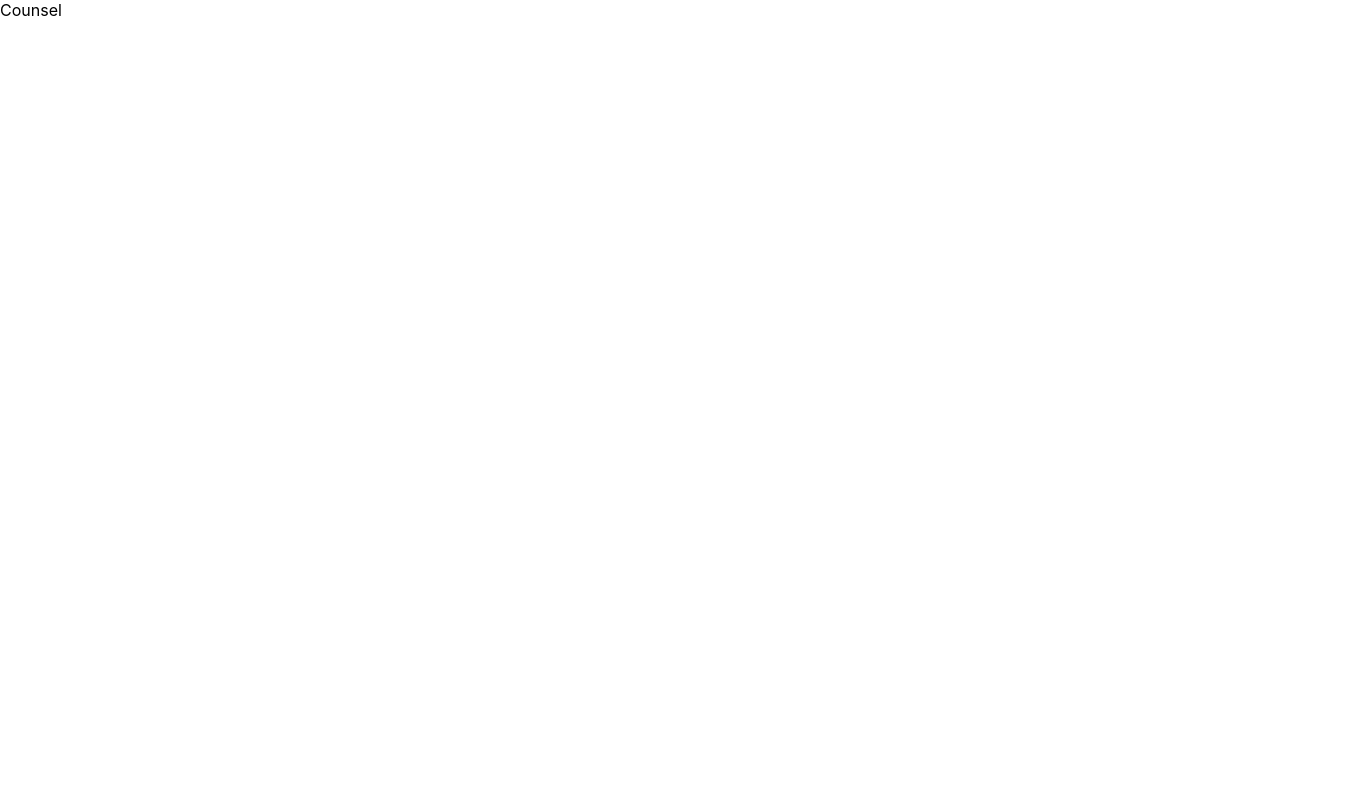
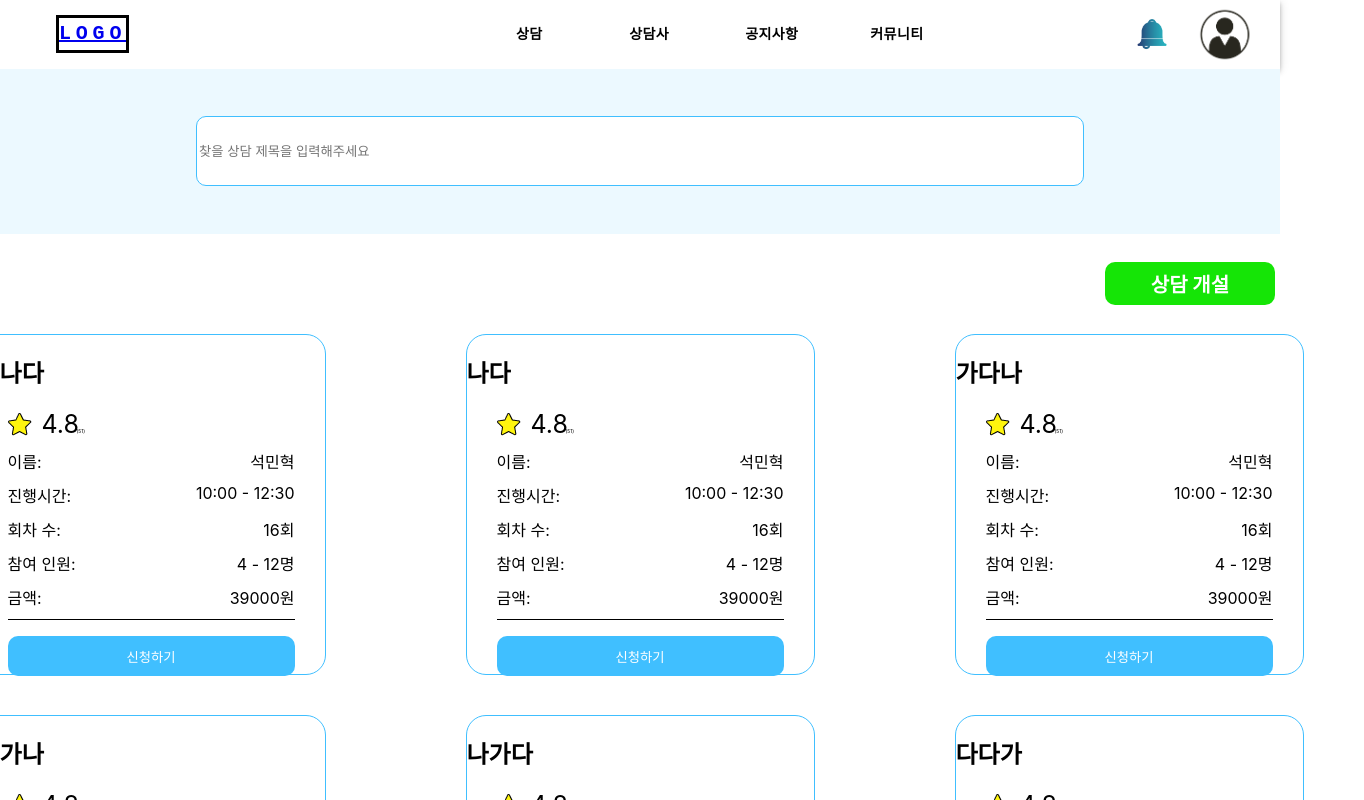
Before and after one commit to poiu542/Cartel, a React (Create React App) app in the folder frontend/: page /counsel in a window 1280 px wide. Shown: the top 800 px of the page, 1364 px wide, since content can reach past the window. Built offline with nearby package versions, Linux system fonts and the light colour scheme.

Commit message:
feat : 상담 리스트 페이지 구현

```diff
--- a/frontend/src/components/CounselorCard.tsx
+++ b/frontend/src/components/CounselorCard.tsx
@@ -5,7 +5,7 @@ interface CounselorCardProps {
   grade: number
   gradeCount: number
   introduce: string
-  onCardClick: () => void // Add this line
+  onCardClick: () => void
 }
 
 const CounselorCard: React.FC<CounselorCardProps> = ({
--- a/frontend/src/components/NavbarLogout.tsx
+++ b/frontend/src/components/NavbarLogout.tsx
@@ -165,7 +165,7 @@ function NavbarLogin() {
               </Button>
             ))}
           </Box>
-          <Box sx={{ flexGrow: 0 }}>
+          {/* <Box sx={{ flexGrow: 0 }}>
             <Tooltip title="Open Notice">
               <IconButton onClick={handleOpenNoticeMenu} sx={{ p: 0, mr: 3 }}>
                 <img
@@ -175,7 +175,7 @@ function NavbarLogin() {
                 />
               </IconButton>
             </Tooltip>
-            {/* <Menu
+            <Menu
               sx={{ mt: '45px' }}
               id="menu-appbar"
               anchorEl={anchorElNotice}
@@ -196,8 +196,8 @@ function NavbarLogin() {
                   <Typography textAlign="center">{notice}</Typography>
                 </MenuItem>
               ))}
-            </Menu> */}
-          </Box>
+            </Menu>
+          </Box> */}
           <Box sx={{ flexGrow: 0 }}>
             <Tooltip title="Open user settings">
               <IconButton onClick={handleOpenUserMenu} sx={{ p: 0 }}>
--- a/frontend/src/routes/Counsel.tsx
+++ b/frontend/src/routes/Counsel.tsx
@@ -1,5 +1,211 @@
-import React from 'react'
+import React, { useState } from 'react'
+import NavbarLogin from '../components/NavbarLogin'
+import NavbarLogout from '../components/NavbarLogout'
+import CounselCard from '../components/CounselCard'
+import { useNavigate } from 'react-router-dom'
+import Footer from '../components/Footer'
 
 export const Counsel = () => {
-  return <div>Counsel</div>
+  const [searchTerm, setSearchTerm] = useState('')
+  const navigate = useNavigate()
+  const [currentPage, setCurrentPage] = useState(1)
+  const itemsPerPage = 9
+
+  // 예시 데이터
+  const counselData = [
+    { title: '가나다' },
+    { title: '나다' },
+    { title: '가다나' },
+    { title: '가가나' },
+    { title: '나가다' },
+    { title: '다다가' },
+    { title: '나가나' },
+    { title: '다나가' },
+    { title: '다나가' },
+    { title: '다나가' },
+    { title: '다나가' },
+  ]
+
+  const createCounsel = () => {
+    // 상담 개설 페이지로 이동
+    navigate(`/counsel/make`)
+  }
+
+  // 검색어에 매칭되는 데이터만 필터링
+  const filteredData = counselData.filter((item) =>
+    item.title.toLowerCase().includes(searchTerm.toLowerCase()),
+  )
+
+  const counselButtonClick = () => {
+    alert('카드 클릭')
+  }
+
+  const handleSearchChange = (event: React.ChangeEvent<HTMLInputElement>) => {
+    setSearchTerm(event.target.value)
+  }
+
+  return (
+    <div>
+      <div className="Navbar">
+        <NavbarLogin />
+      </div>
+      <div
+        className="blank"
+        style={{
+          height: '165px',
+          width: '100%',
+          backgroundColor: '#ECF9FF',
+          display: 'flex',
+          justifyContent: 'center',
+          alignItems: 'center',
+        }}
+      >
+        <input
+          type="search box"
+          placeholder="찾을 상담 제목을 입력해주세요"
+          value={searchTerm}
+          onChange={handleSearchChange}
+          style={{
+            width: '882px',
+            height: '66px',
+            borderRadius: '10px',
+            border: '1.5px solid #40BFFF',
+          }}
+        />
+      </div>
+      <div
+        className="blank"
+        style={{
+          marginTop: '50px',
+          height: '531px',
+          width: '100%',
+          display: 'flex',
+          justifyContent: 'center',
+          flexWrap: 'wrap',
+          position: 'relative',
+        }}
+      >
+        <div
+          className="counsel create button"
+          style={{
+            position: 'absolute',
+            right: '5px',
+            width: '170px',
+            height: '43px',
+            backgroundColor: '#15E506',
+            borderRadius: '10px',
+            display: 'flex',
+            justifyContent: 'center',
+            alignItems: 'center',
+            margin: '0px 0px 0px 0px',
+            cursor: 'pointer',
+            bottom: '510px',
+          }}
+          onClick={createCounsel}
+        >
+          <div
+            style={{
+              fontSize: '20px',
+              fontWeight: 'bold',
+              color: 'white',
+            }}
+          >
+            상담 개설
+          </div>
+        </div>
+        <div
+          className="Counsel Cart List"
+          style={{
+            display: 'grid',
+            gridTemplateColumns: '1fr 1fr 1fr',
+            gap: '20px',
+            margin: '40px',
+          }}
+        >
+          {/* 필터링된 데이터를 렌더링 */}
+          {filteredData
+            .slice((currentPage - 1) * itemsPerPage, currentPage * itemsPerPage)
+            .map((item, index) => (
+              <div style={{ margin: '10px 60px' }}>
+                <CounselCard
+                  name="석민혁"
+                  grade={4.8}
+                  gradeCount={51}
+                  startTime="10:00"
+                  endTime="12:30"
+                  title={item.title}
+                  minParticipantCount={4}
+                  maxParticipantCount={12}
+                  sessionCount={16}
+                  price={39000}
+                  onClick={counselButtonClick}
+                />
+              </div>
+            ))}
+        </div>
+      </div>
+      <div
+        className="page change"
+        style={{
+          height: '100px',
+          width: '100%',
+          marginTop: '700px',
+          backgroundColor: '#ECF9FF',
+          display: 'flex',
+          justifyContent: 'center',
+          alignItems: 'center',
+        }}
+      >
+        <div
+          onClick={() => setCurrentPage(Math.max(1, currentPage - 1))}
+          style={{
+            cursor: 'pointer',
+            padding: '10px 20px',
+            margin: '0 10px',
+            backgroundColor: '#00AAFF',
+            borderRadius: '10px',
+            color: 'white',
+            fontWeight: 'bold',
+            userSelect: 'none',
+          }}
+        >
+          Prev
+        </div>
+        <div
+          style={{
+            padding: '10px 20px',
+            margin: '0 10px',
+            borderRadius: '10px',
+            color: 'black',
+            fontWeight: 'bold',
+          }}
+        >
+          {currentPage}
+        </div>
+        <div
+          onClick={() =>
+            setCurrentPage(
+              Math.min(
+                Math.ceil(filteredData.length / itemsPerPage),
+                currentPage + 1,
+              ),
+            )
+          }
+          style={{
+            cursor: 'pointer',
+            padding: '10px 20px',
+            margin: '0 10px',
+            backgroundColor: '#00AAFF',
+            borderRadius: '10px',
+            color: 'white',
+            fontWeight: 'bold',
+            userSelect: 'none',
+          }}
+        >
+          Next
+        </div>
+      </div>
+      <Footer />
+    </div>
+  )
 }
--- a/frontend/src/routes/Main.tsx
+++ b/frontend/src/routes/Main.tsx
@@ -1,7 +1,7 @@
 import React, { useState } from 'react'
 import Carousel from '../components/Carousel'
 import NavbarLogin from '../components/NavbarLogin'
-// import NavbarLogout from '../components/NavbarLogout'
+import NavbarLogout from '../components/NavbarLogout'
 import CounselorCard from '../components/CounselorCard'
 import PreviewBox from '../components/PreviewBox'
 import Footer from '../components/Footer'
```
